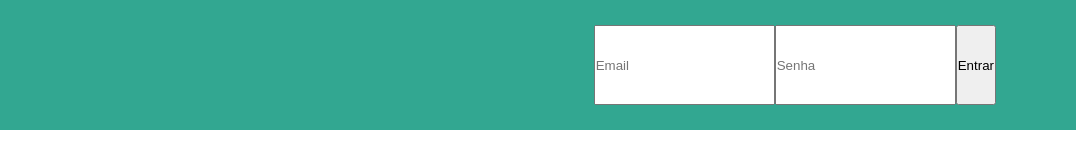
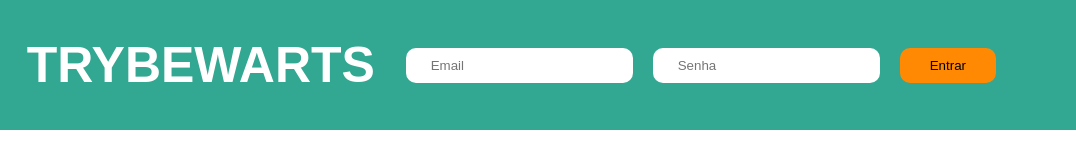
Before and after one commit to dhiegobalthazarsousa/project-trybewarts, a website: page index.html in a window 1280 px wide. Shown: the full height of the page, 204-1280 px from the left. Drawn offline with Linux system fonts and the light colour scheme.

Commit message:
Feat: Resolvido requisito 4

```diff
--- a/index.html
+++ b/index.html
@@ -10,6 +10,7 @@
 <body>
   <header class="header">
     <img src="images/trybewarts-header-logo.svg" alt="" class="trybewarts-header-logo">
+    <h1 id="trybewarts-header-title">Trybewarts</h1>
     <form action="" class="trybewarts-login">
         <input id="email-login" type="text" name="email" placeholder="Email">
         <input id="senha-login" type="password" name="password" placeholder="Senha">
--- a/style.css
+++ b/style.css
@@ -18,4 +18,29 @@
 
 .trybewarts-login {
   display: flex;
+  align-items: center;
+  gap: 20px;
 }
+
+.trybewarts-login input {
+  height: 35px;
+  padding: 0 25px;
+  border-radius: 10px;
+  border: none;
+}
+
+#login {
+  height: 35px;
+  padding: 0 30px;
+  background: rgb(255, 137, 3);
+  border-radius: 10px;
+  border: none;
+}
+
+#trybewarts-header-title {
+  align-self: center;
+  text-transform: uppercase;
+  font-family: sans-serif;
+  color: #fff;
+  font-size: 50px;
+}
```
